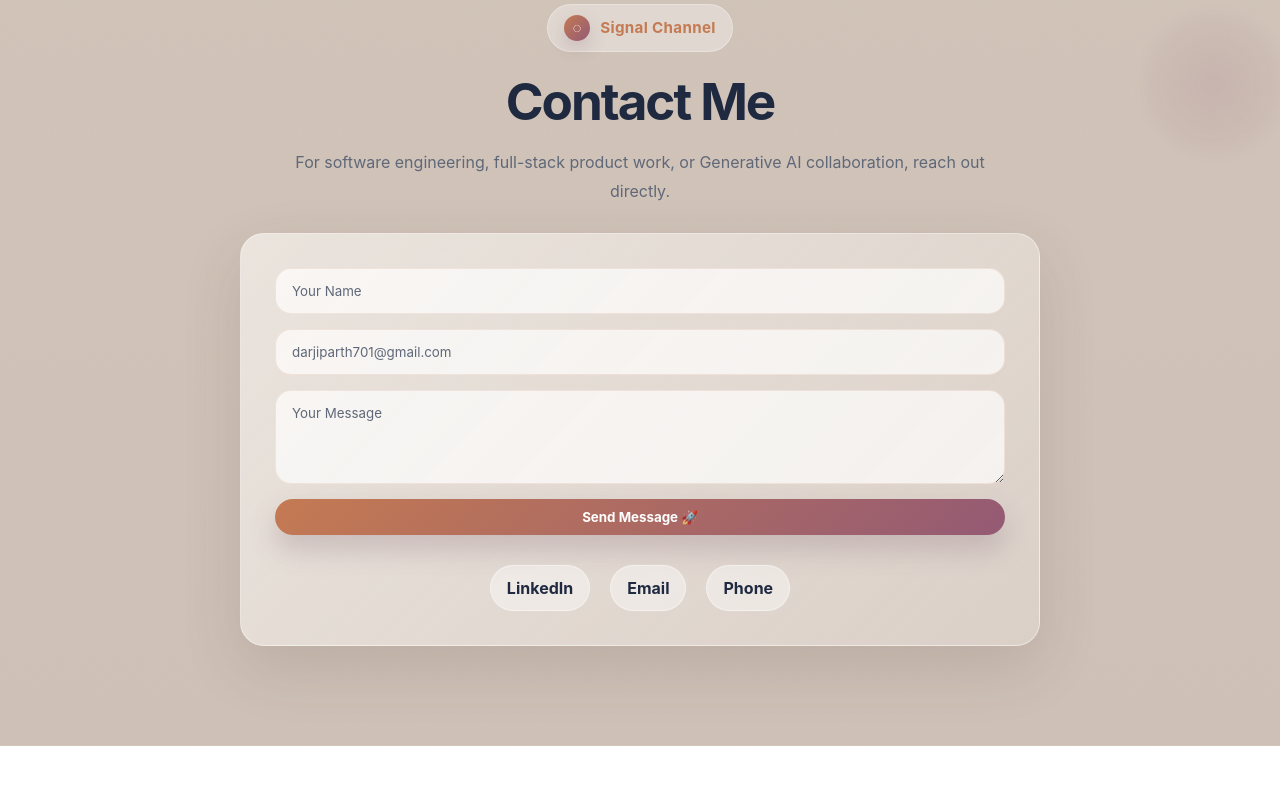
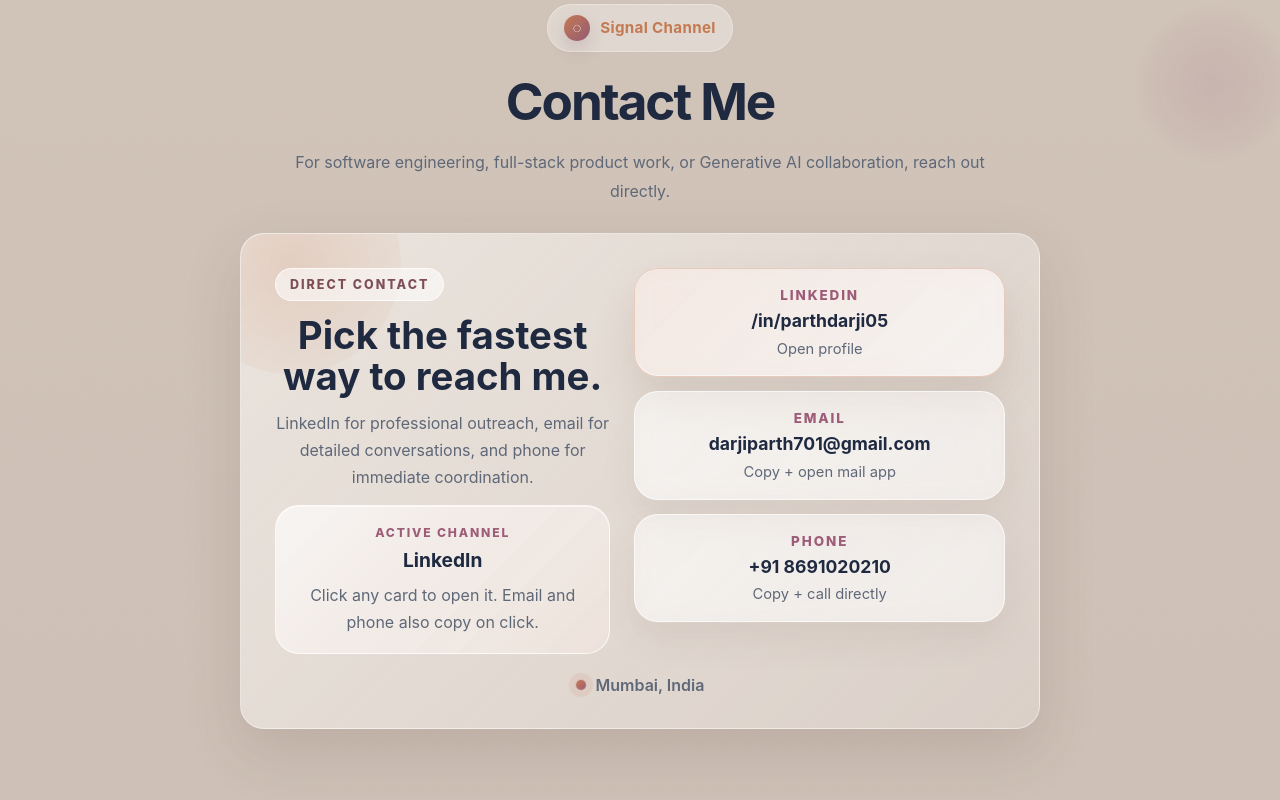
Before and after one commit to Parthdarji25/Parth_Portfolio, a React (Vite) app: page / in a window 1280 px wide. Shown: the part 5920-6720 px from the top of the page. Before the commit the page ends 6666 px from the top, so only its background shows below. Built offline with nearby package versions, Linux system fonts and the light colour scheme.

Commit message:
commit 6

```diff
--- a/src/components/Contact.jsx
+++ b/src/components/Contact.jsx
@@ -4,19 +4,23 @@ import { contactContent } from "../content/contact";
 import { personalInfo } from "../content/personal";
 
 export default function Contact() {
-  const [form, setForm] = useState({
-    name: "",
-    email: "",
-    message: ""
-  });
+  const [activeLink, setActiveLink] = useState("LinkedIn");
+  const [feedback, setFeedback] = useState("");
 
-  const handleChange = (e) => {
-    setForm({ ...form, [e.target.name]: e.target.value });
-  };
+  const handleContactClick = async (link) => {
+    setActiveLink(link.label);
 
-  const handleSubmit = (e) => {
-    e.preventDefault();
-    alert("Message sent! 🚀");
+    if (link.copyValue && navigator.clipboard?.writeText) {
+      try {
+        await navigator.clipboard.writeText(link.copyValue);
+        setFeedback(`${link.label} copied. Use it directly or open your app.`);
+      } catch {
+        setFeedback(`${link.label} ready to use.`);
+      }
+      return;
+    }
+
+    setFeedback(link.message);
   };
 
   return (
@@ -30,7 +34,7 @@ export default function Contact() {
         <p className="section-subtitle">{contactContent.sectionIntro}</p>
 
         <div
-          className="glass section-panel"
+          className="glass section-panel contact-panel"
           style={{
             maxWidth: "800px",
             margin: "auto",
@@ -38,71 +42,43 @@ export default function Contact() {
             background: "linear-gradient(135deg, rgba(245,241,236,0.72), rgba(228,220,214,0.56))"
           }}
         >
-          {/* CONTACT FORM */}
-          <form
-            onSubmit={handleSubmit}
-            style={{
-              display: "flex",
-              flexDirection: "column",
-              gap: "15px"
-            }}
-          >
-            <input
-              type="text"
-              name="name"
-              placeholder="Your Name"
-              value={form.name}
-              onChange={handleChange}
-              required
-              className="input"
-            />
+          <div className="contact-grid">
+            <div className="contact-intro">
+              <span className="contact-kicker">Direct Contact</span>
+              <h3>Pick the fastest way to reach me.</h3>
+              <p>
+                LinkedIn for professional outreach, email for detailed conversations,
+                and phone for immediate coordination.
+              </p>
+              <div className="contact-focus-card">
+                <span className="contact-focus-label">Active channel</span>
+                <strong>{activeLink}</strong>
+                <p>{feedback || "Click any card to open it. Email and phone also copy on click."}</p>
+              </div>
+            </div>
 
-            <input
-              type="email"
-              name="email"
-              placeholder={personalInfo.email}
-              value={form.email}
-              onChange={handleChange}
-              required
-              className="input"
-            />
-
-            <textarea
-              name="message"
-              placeholder="Your Message"
-              rows="4"
-              value={form.message}
-              onChange={handleChange}
-              required
-              className="input"
-            />
-
-            <button className="btn btn-primary">
-              Send Message 🚀
-            </button>
-          </form>
-
-          {/* SOCIAL LINKS */}
-          <div
-            style={{
-              marginTop: "30px",
-              display: "flex",
-              justifyContent: "center",
-              gap: "20px",
-              flexWrap: "wrap"
-            }}
-          >
-            {contactContent.socialLinks.map((link) => (
+            <div className="contact-methods">
+              {contactContent.socialLinks.map((link, index) => (
                 <a
                   key={link.label}
                   href={link.href}
-                className="social"
+                  className={activeLink === link.label ? "contact-method is-active" : "contact-method"}
                   target={link.href.startsWith("http") ? "_blank" : undefined}
                   rel={link.href.startsWith("http") ? "noreferrer" : undefined}
+                  onClick={() => handleContactClick(link)}
+                  style={{ animationDelay: `${index * 120}ms` }}
                 >
-                {link.label}
+                  <span className="contact-method-topline">{link.label}</span>
+                  <span className="contact-method-value">{link.value}</span>
+                  <span className="contact-method-hint">{link.hint}</span>
                 </a>
               ))}
+            </div>
+          </div>
+
+          <div className="contact-quick-note">
+            <span className="contact-quick-note-dot" />
+            {personalInfo.location}
           </div>
         </div>
       </SectionReveal>
--- a/src/content/contact.js
+++ b/src/content/contact.js
@@ -4,8 +4,28 @@ export const contactContent = {
   sectionIntro:
     "For software engineering, full-stack product work, or Generative AI collaboration, reach out directly.",
   socialLinks: [
-    { label: "LinkedIn", href: personalInfo.linkedin },
-    { label: "Email", href: `mailto:${personalInfo.email}` },
-    { label: "Phone", href: `tel:${personalInfo.phone.replace(/\s+/g, "")}` }
+    {
+      label: "LinkedIn",
+      value: "/in/parthdarji05",
+      href: personalInfo.linkedin,
+      hint: "Open profile",
+      message: "LinkedIn opened in a new tab."
+    },
+    {
+      label: "Email",
+      value: personalInfo.email,
+      href: `mailto:${personalInfo.email}`,
+      hint: "Copy + open mail app",
+      copyValue: personalInfo.email,
+      message: "Email copied and mail app ready."
+    },
+    {
+      label: "Phone",
+      value: personalInfo.phone,
+      href: `tel:${personalInfo.phone.replace(/\s+/g, "")}`,
+      hint: "Copy + call directly",
+      copyValue: personalInfo.phone,
+      message: "Phone number copied and dialer ready."
+    }
   ]
 };
--- a/src/index.css
+++ b/src/index.css
@@ -845,6 +845,211 @@ body::before {
   background: rgba(255, 255, 255, 0.56);
 }
 
+.contact-panel {
+  position: relative;
+  overflow: hidden;
+}
+
+.contact-panel::before {
+  content: "";
+  position: absolute;
+  inset: -80px auto auto -60px;
+  width: 220px;
+  height: 220px;
+  border-radius: 50%;
+  background: radial-gradient(circle, rgba(201, 122, 82, 0.2), rgba(201, 122, 82, 0));
+  pointer-events: none;
+}
+
+.contact-grid {
+  position: relative;
+  z-index: 1;
+  display: grid;
+  grid-template-columns: minmax(0, 0.95fr) minmax(0, 1.05fr);
+  gap: 24px;
+  align-items: start;
+}
+
+.contact-intro {
+  display: grid;
+  gap: 14px;
+}
+
+.contact-kicker {
+  display: inline-flex;
+  width: fit-content;
+  padding: 8px 14px;
+  border-radius: 999px;
+  background: rgba(255, 255, 255, 0.56);
+  border: 1px solid rgba(255, 255, 255, 0.7);
+  color: #7d4e56;
+  font-size: 0.78rem;
+  font-weight: 800;
+  letter-spacing: 0.16em;
+  text-transform: uppercase;
+}
+
+.contact-intro h3 {
+  margin: 0;
+  font-size: clamp(1.8rem, 3vw, 2.4rem);
+  line-height: 1.05;
+}
+
+.contact-intro p {
+  margin: 0;
+  color: var(--muted);
+  line-height: 1.7;
+}
+
+.contact-focus-card {
+  padding: 18px 20px;
+  border-radius: 24px;
+  background: linear-gradient(135deg, rgba(255, 255, 255, 0.66), rgba(241, 230, 223, 0.7));
+  border: 1px solid rgba(255, 255, 255, 0.68);
+  box-shadow: inset 0 1px 0 rgba(255, 255, 255, 0.55);
+}
+
+.contact-focus-label {
+  display: block;
+  margin-bottom: 8px;
+  color: #9d5c78;
+  font-size: 0.76rem;
+  font-weight: 800;
+  letter-spacing: 0.15em;
+  text-transform: uppercase;
+}
+
+.contact-focus-card strong {
+  display: block;
+  font-size: 1.2rem;
+}
+
+.contact-focus-card p {
+  margin-top: 10px;
+}
+
+.contact-methods {
+  display: grid;
+  gap: 14px;
+}
+
+.contact-method {
+  position: relative;
+  display: grid;
+  gap: 6px;
+  text-decoration: none;
+  color: var(--text);
+  padding: 18px 20px;
+  border-radius: 24px;
+  background: rgba(255, 255, 255, 0.48);
+  border: 1px solid rgba(255, 255, 255, 0.64);
+  box-shadow: 0 18px 34px rgba(88, 64, 48, 0.08);
+  backdrop-filter: blur(10px);
+  transform: translateY(16px);
+  opacity: 0;
+  animation: contactCardIn 0.6s ease forwards;
+  transition:
+    transform 0.3s ease,
+    box-shadow 0.3s ease,
+    border-color 0.3s ease,
+    background 0.3s ease;
+}
+
+.contact-method::after {
+  content: "";
+  position: absolute;
+  inset: 0;
+  border-radius: inherit;
+  background: linear-gradient(135deg, rgba(201, 122, 82, 0.12), rgba(157, 92, 120, 0.02));
+  opacity: 0;
+  transition: opacity 0.3s ease;
+}
+
+.contact-method:hover,
+.contact-method.is-active {
+  transform: translateY(-4px) scale(1.01);
+  border-color: rgba(201, 122, 82, 0.34);
+  background: rgba(255, 255, 255, 0.68);
+  box-shadow: 0 22px 42px rgba(104, 76, 59, 0.14);
+}
+
+.contact-method:hover::after,
+.contact-method.is-active::after {
+  opacity: 1;
+}
+
+.contact-method-topline,
+.contact-method-value,
+.contact-method-hint {
+  position: relative;
+  z-index: 1;
+}
+
+.contact-method-topline {
+  color: #9d5c78;
+  font-size: 0.84rem;
+  font-weight: 800;
+  letter-spacing: 0.14em;
+  text-transform: uppercase;
+}
+
+.contact-method-value {
+  font-size: 1.1rem;
+  font-weight: 700;
+  line-height: 1.4;
+  word-break: break-word;
+}
+
+.contact-method-hint {
+  color: var(--muted);
+  font-size: 0.92rem;
+}
+
+.contact-quick-note {
+  position: relative;
+  z-index: 1;
+  margin-top: 20px;
+  display: inline-flex;
+  align-items: center;
+  gap: 10px;
+  color: var(--muted);
+  font-weight: 600;
+}
+
+.contact-quick-note-dot {
+  width: 10px;
+  height: 10px;
+  border-radius: 50%;
+  background: linear-gradient(135deg, #c97a52, #9d5c78);
+  box-shadow: 0 0 0 6px rgba(201, 122, 82, 0.12);
+  animation: contactPulse 1.8s ease-in-out infinite;
+}
+
+@keyframes contactCardIn {
+  from {
+    opacity: 0;
+    transform: translateY(16px);
+  }
+
+  to {
+    opacity: 1;
+    transform: translateY(0);
+  }
+}
+
+@keyframes contactPulse {
+  0%,
+  100% {
+    transform: scale(1);
+    box-shadow: 0 0 0 6px rgba(201, 122, 82, 0.12);
+  }
+
+  50% {
+    transform: scale(1.08);
+    box-shadow: 0 0 0 10px rgba(157, 92, 120, 0.08);
+  }
+}
+
 .navbar-shell {
   transition:
     top 0.35s ease,
@@ -939,6 +1144,16 @@ body::before {
   transform-style: preserve-3d;
 }
 
+@media (max-width: 768px) {
+  .contact-grid {
+    grid-template-columns: 1fr;
+  }
+
+  .contact-method {
+    padding: 16px 18px;
+  }
+}
+
 .hero-portrait-frame {
   position: relative;
   overflow: hidden;
```
Lines whose indentation alone changed are shown as unchanged.
